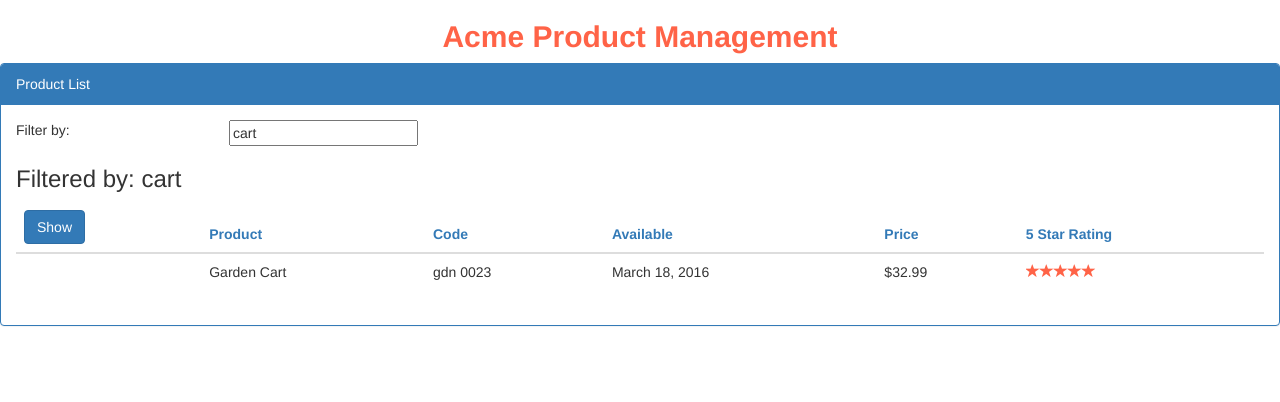
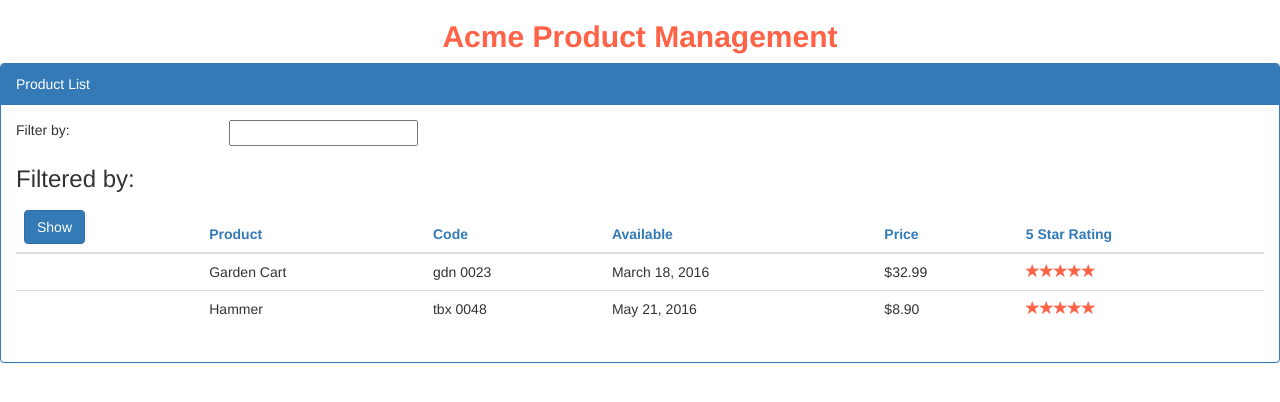
Before and after one commit to georgimanov/APM, an Angular app: page / in a window 1280 px wide. Shown: the top 402 px of the page. Built offline with nearby package versions, Linux system fonts and the light colour scheme.

Commit message:
added product serive

```diff
--- a/src/app/app.component.ts
+++ b/src/app/app.component.ts
@@ -1,9 +1,11 @@
 import { Component } from '@angular/core';
+import {ProductService} from './products/product.service';
 
 @Component({
   selector: 'pm-root',
   templateUrl: './app.component.html',
-  styleUrls: ['./app.component.css']
+  styleUrls: ['./app.component.css'],
+  providers: [ProductService]
 })
 export class AppComponent {
   title: string = 'Acme Product Management';
--- a/src/app/products/product-list.component.ts
+++ b/src/app/products/product-list.component.ts
@@ -1,5 +1,6 @@
 import { Component, OnInit } from '@angular/core';
 import { IProduct } from './product';
+import {ProductService} from './product.service';
 
 @Component({
     selector: 'pm-products',
@@ -7,54 +8,38 @@
     styleUrls: ['./product-list.component.css']
 })
 export class ProductListComponent implements OnInit {
+
+  _listFilter: string;
+
   pageTitle: string = 'Product List Components title';
   imageWidth: number = 50;
   imageMargin: number = 2;
   showImage: boolean = false;
+  products: IProduct[] = [];
   filteredProducts: IProduct[] = [];
-  products: IProduct[] = [
-    {
-        "productId": 2,
-        "productName": "Garden Cart",
-        "productCode": "GDN-0023",
-        "releaseDate": "March 18, 2016",
-        "description": "15 gallon capacity rolling garden cart",
-        "price": 32.99,
-        "starRating": 4.2,
-        "imageUrl": "http://openclipart.org/image/300px/svg_to_png/58471/garden_cart.png"
-    },
-    {
-        "productId": 5,
-        "productName": "Hammer",
-        "productCode": "TBX-0048",
-        "releaseDate": "May 21, 2016",
-        "description": "Curved claw steel hammer",
-        "price": 8.9,
-        "starRating": 4.8,
-        "imageUrl": "http://openclipart.org/image/300px/svg_to_png/73/rejon_Hammer.png"
-    }
-  ];
+
+  constructor(private _productService : ProductService){
+    this.listFilter = '';
+  }
+
+  ngOnInit(): void {
+    this.products = this._productService.getProducts();
+    this.filteredProducts = this.products;
+  }
+
+  get listFilter(): string {
+    return this._listFilter;
+  }
+
+  set listFilter(value: string) {
+    this._listFilter = value;
+    this.filteredProducts = this.listFilter ? this.performFilter(this.listFilter) : this.products;
+  }
+
   toggleImage(): void {
     this.showImage = !this.showImage;
   }
-  ngOnInit(): void {
-    console.log('from product-lists.ts: In OnInit');
-  }
 
-  _listFilter: string;
-
-  constructor() {
-    this.filteredProducts = this.products;
-    this.listFilter = 'cart';
-  }
-  get listFilter(): string {
-      return this._listFilter;
-  }
-  set listFilter(value: string) {
-      this._listFilter = value;
-      this.filteredProducts = this.listFilter ? this.performFilter(this.listFilter) : this.products;
-
-  }
   performFilter(filterBy: string): IProduct[] {
     filterBy = filterBy.toLocaleLowerCase();
     return this.products.filter((product: IProduct) =>
--- /dev/null
+++ b/src/app/products/product.service.ts
@@ -0,0 +1,30 @@
+import {Injectable} from "@angular/core";
+import {IProduct} from "./product";
+
+@Injectable()
+export class ProductService {
+    getProducts(): IProduct[] {
+        return [
+         {
+             "productId": 2,
+             "productName": "Garden Cart",
+             "productCode": "GDN-0023",
+             "releaseDate": "March 18, 2016",
+             "description": "15 gallon capacity rolling garden cart",
+             "price": 32.99,
+             "starRating": 4.2,
+             "imageUrl": "http://openclipart.org/image/300px/svg_to_png/58471/garden_cart.png"
+         },
+         {
+             "productId": 5,
+             "productName": "Hammer",
+             "productCode": "TBX-0048",
+             "releaseDate": "May 21, 2016",
+             "description": "Curved claw steel hammer",
+             "price": 8.9,
+             "starRating": 4.8,
+             "imageUrl": "http://openclipart.org/image/300px/svg_to_png/73/rejon_Hammer.png"
+         }
+     ];
+    }
+}
```
